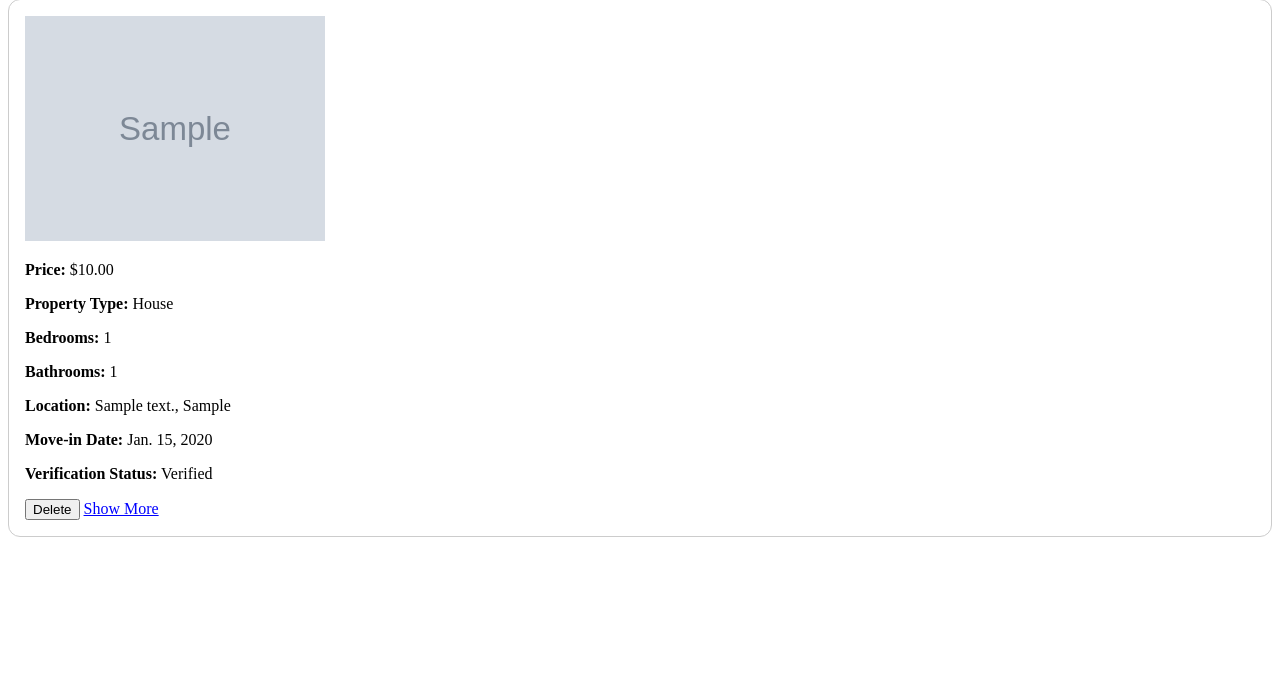
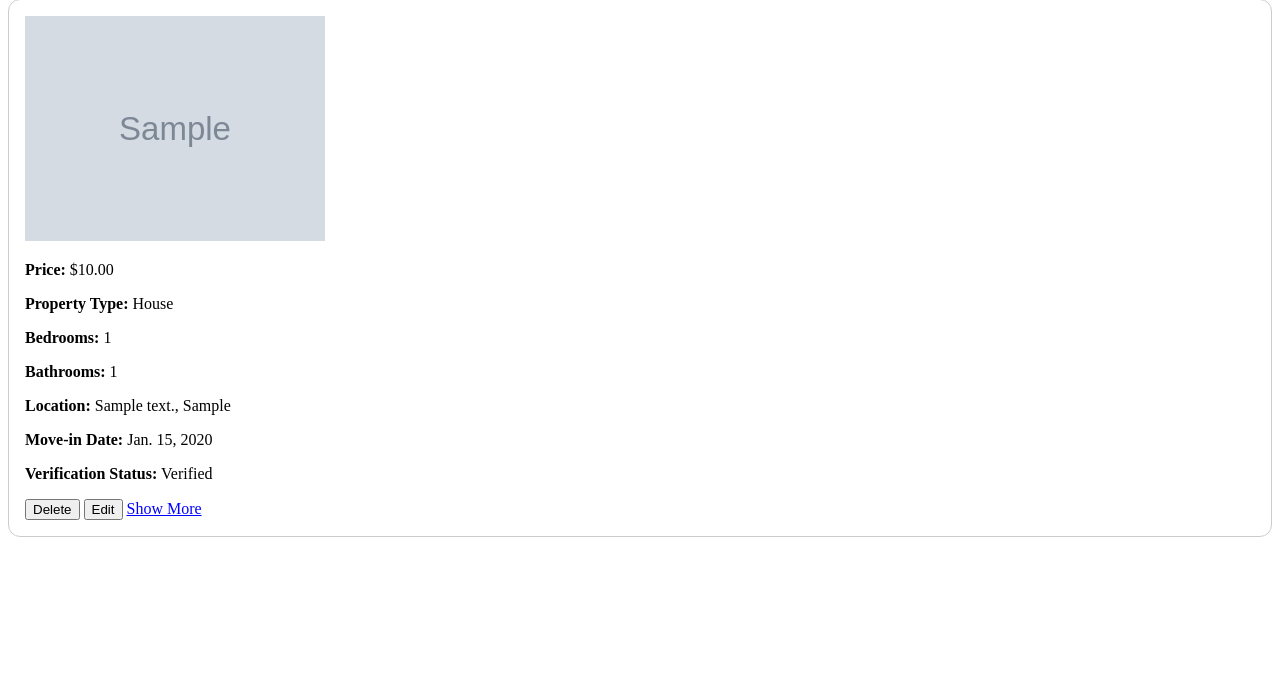
Before and after one commit to jdavidIP/Simple-Rentals, a Django app: page /listings/viewAll in a window 1280 px wide. Shown: the part 81-770 px from the top of the page. Run offline with Django 5.2, Linux system fonts and the light colour scheme; a user stored in the database is signed in; tables that the repository leaves empty hold one stand-in row (values such as "Sample post"); grey boxes marked "Sample" are stand-in pictures.

Commit message:
Add edit button for listings in viewAll template

```diff
--- a/simpleRentals/marketplace/templates/listings/viewAll.html
+++ b/simpleRentals/marketplace/templates/listings/viewAll.html
@@ -45,6 +45,10 @@
                     {% csrf_token %}
                     <button type="submit" onclick="return confirm('Are you sure you want to delete this listing?');">Delete</button>
                 </form>
+                <form action="{% url 'edit_listing' listing.id %}" method="get" style="display:inline;">
+                    {% csrf_token %}
+                    <button type="submit" onclick="return confirm('Are you sure you want to edit this listing?');">Edit</button>
+                </form>
             {% endif %}
 
             <span class="expand-btn" onclick="toggleDetails('details-{{ listing.id }}')">Show More</span>
```
